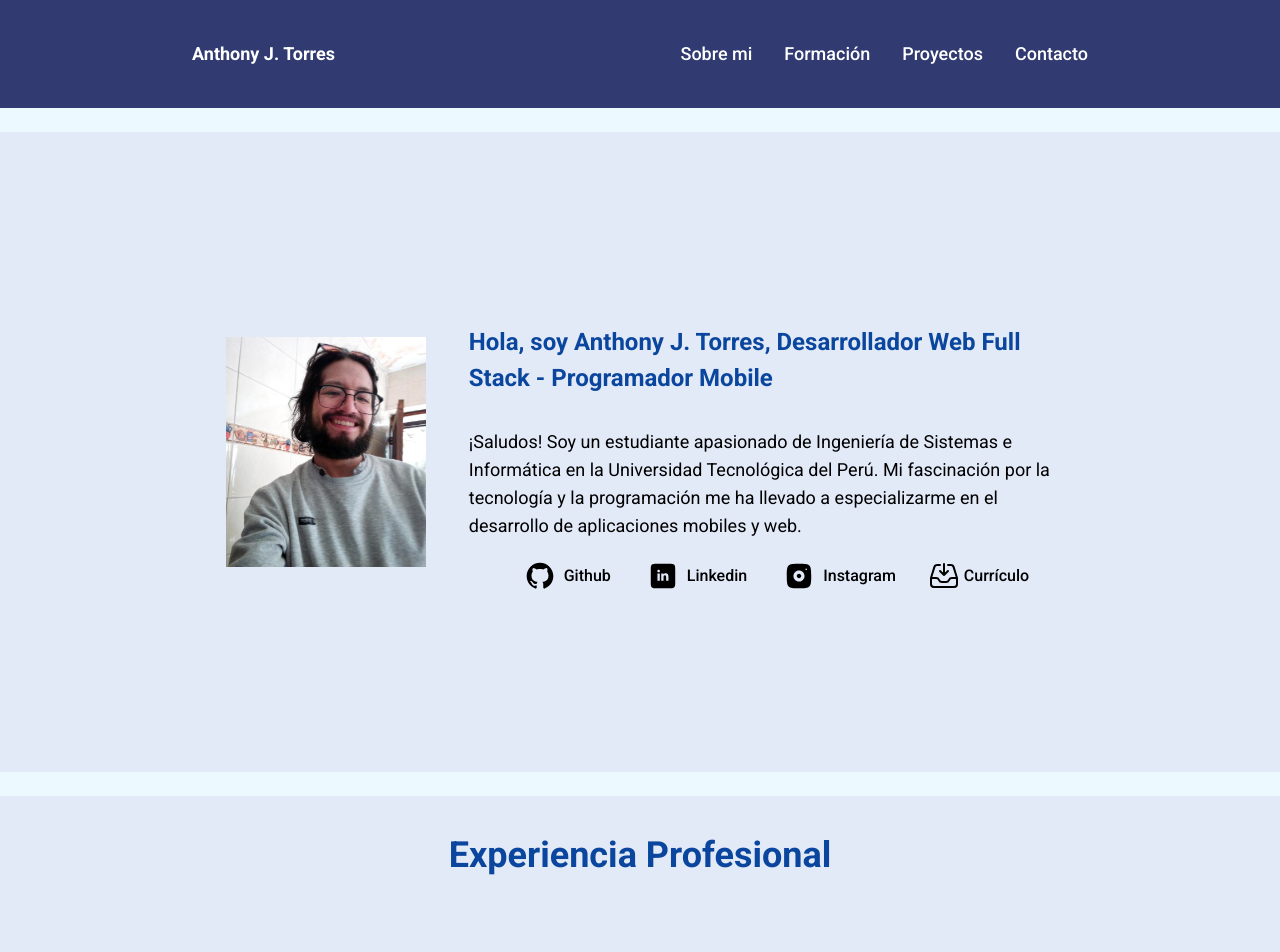
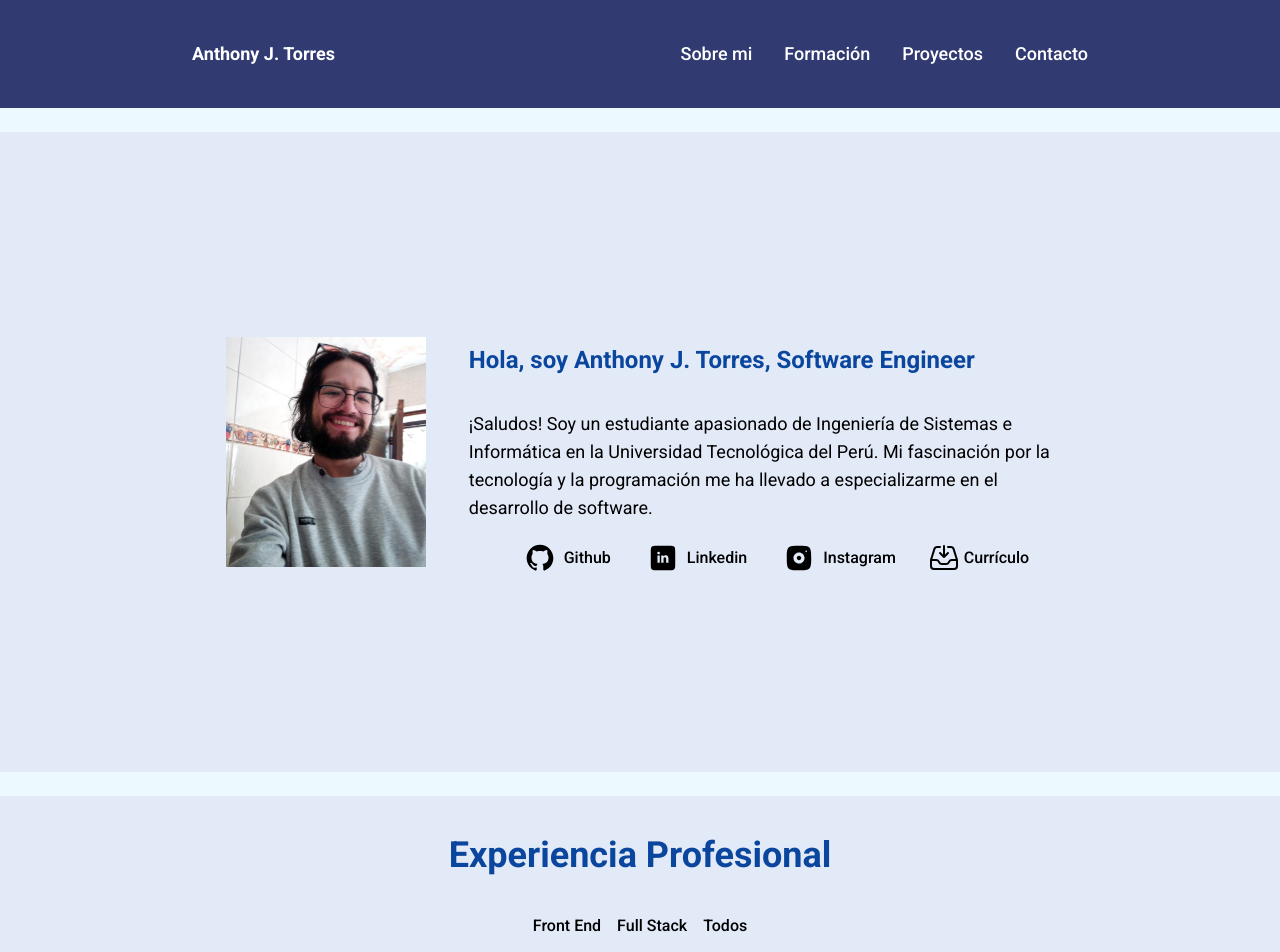
Before and after one commit to Jhan24b/Portafolio-ChallengeOne, a Next.js app: page / in a window 1280 px wide. Shown: the top 952 px of the page. Built offline with nearby package versions, Linux system fonts and the light colour scheme.

Commit message:
changes in description and styles in academic

```diff
--- a/src/app/components/layout/Academic.js
+++ b/src/app/components/layout/Academic.js
@@ -1,18 +1,26 @@
 import CardGrade from "./CardGrade";
 
 export default function Academic() {
-  const formation = [
+  const grades = [
+    {
+      title: "Licenciatura en Ingeniería de Sistemas e Informática",
+      subtitle: "UTP",
+      duration: "En Curso",
+      img: "/utpLogo.png",
+    },
+    {
+      title: "Especializacion Front-End",
+      subtitle: "Oracle - Alura Latam",
+      duration: "2023",
+      img: "/aluraLogo.png",
+    },
+  ];
+  const specialization = [
     {
       title: "Front-End - React",
       subtitle: "Meta",
       duration: "2024",
       img: "/metaLogo.png",
-    },
-    {
-      title: "Licenciatura en Ingeniería de Sistemas e Informática",
-      subtitle: "UTP",
-      duration: "En Curso",
-      img: "/utpLogo.png",
     },
     {
       title: "Especializacion Front-End",
@@ -31,10 +39,18 @@ export default function Academic() {
     <section id="formacion">
       <div className="max-w-6xl mx-auto text-center">
         <h2 className="">Formación Académica</h2>
-
+        <h3 className="text-cerulean-blue-800 font-bold text-[30px]">Grados</h3>
         <div className="p-12">
           <div className="flex justify-center items-center flex-col md:flex-row gap-12 md:gap-8 flex-wrap">
-            {formation.map((data, idx) => {
+            {grades.map((data, idx) => {
+              return <CardGrade key={idx} data={data} />;
+            })}
+          </div>
+        </div>
+        <h3 className="text-cerulean-blue-800 font-bold text-[30px]">Especializaciones</h3>
+        <div className="p-12">
+          <div className="flex justify-center items-center flex-col md:flex-row gap-12 md:gap-8 flex-wrap">
+            {specialization.map((data, idx) => {
               return <CardGrade key={idx} data={data} />;
             })}
           </div>
--- a/src/app/components/layout/Experience.js
+++ b/src/app/components/layout/Experience.js
@@ -11,6 +11,7 @@ import LogoJavaScript from "../icons/LogoJavaScript";
 import CardExperience from "./CardExperience";
 import { ToggleGroup, ToggleGroupItem } from "@/components/ui/toggle-group";
 import { useState } from "react";
+import Link from "next/link";
 export default function Experience() {
   const [filter, setFilter] = useState("");
   const proyectos = [
@@ -67,12 +68,29 @@ export default function Experience() {
         <h2 className="text-cerulean-blue-900 font-bold text-[36px]">
           Experiencia Profesional
         </h2>
+        <div className="flex justify-center gap-4">
+          <a onClick={() => setFilter("Front End")}>Front End</a>
+          <a onClick={() => setFilter("Full Stack")}>Full Stack</a>
+          <a onClick={() => setFilter("")}>Todos</a>
+        </div>
 
-        {proyectos.map((proyecto, idx) => {
-          let type = "";
-          idx % 2 === 0 ? (type = "card") : (type = "cardinverted");
-          return <CardExperience key={idx} card={{ type, ...proyecto }} />;
-        })}
+        {filter === "" &&
+          proyectos.map((proyecto, idx) => {
+            let type = "";
+            idx % 2 === 0 ? (type = "card") : (type = "cardinverted");
+            return <CardExperience key={idx} card={{ type, ...proyecto }} />;
+          })}
+
+        {filter !== "" &&
+          proyectos
+            .filter((proy) => {
+              return proy.role === filter;
+            })
+            .map((proyecto, idx) => {
+              let type = "";
+              idx % 2 === 0 ? (type = "card") : (type = "cardinverted");
+              return <CardExperience key={idx} card={{ type, ...proyecto }} />;
+            })}
       </div>
     </section>
   );
--- a/src/app/components/layout/Presentation.js
+++ b/src/app/components/layout/Presentation.js
@@ -21,14 +21,13 @@ export default function Presentation() {
           </div>
           <div className="mx-2">
             <div className="font-semibold text-cerulean-blue-900 my-8 text-[24px] ">
-              Hola, soy Anthony J. Torres, Desarrollador Web Full Stack -
-              Programador Mobile
+              Hola, soy Anthony J. Torres, Software Engineer
             </div>
             <span className="py-2 text-lg">
               ¡Saludos! Soy un estudiante apasionado de Ingeniería de Sistemas e
               Informática en la Universidad Tecnológica del Perú. Mi fascinación
               por la tecnología y la programación me ha llevado a especializarme
-              en el desarrollo de aplicaciones mobiles y web.
+              en el desarrollo de software.
             </span>
             <div className="flex gap-8 mx-4 my-4 justify-center items-center flex-wrap">
               <Link className="" href="https://github.com/Jhan24b">
--- a/src/app/layout.js
+++ b/src/app/layout.js
@@ -10,6 +10,13 @@ const roboto = Roboto({ subsets: ["latin"], weight: ["400", "500", "700"] });
 export const metadata = {
   title: "Anthony Torres",
   description: "My portfolio",
+  icons: [
+    {
+      src: "public/icono.jpeg",
+      sizes: "any",
+      type: "image/x-icon",
+    },
+  ],
 };
 
 export default function RootLayout({ children }) {
```
Also changed, not shown: public/profile.png (deleted), public/signature.png (deleted).
